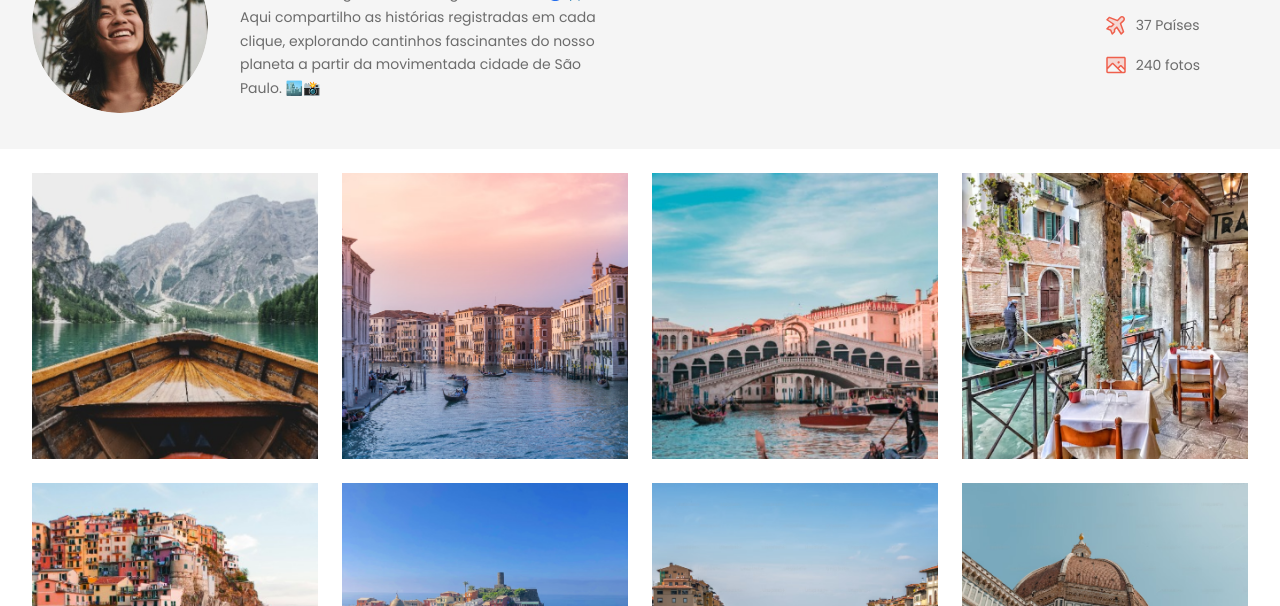
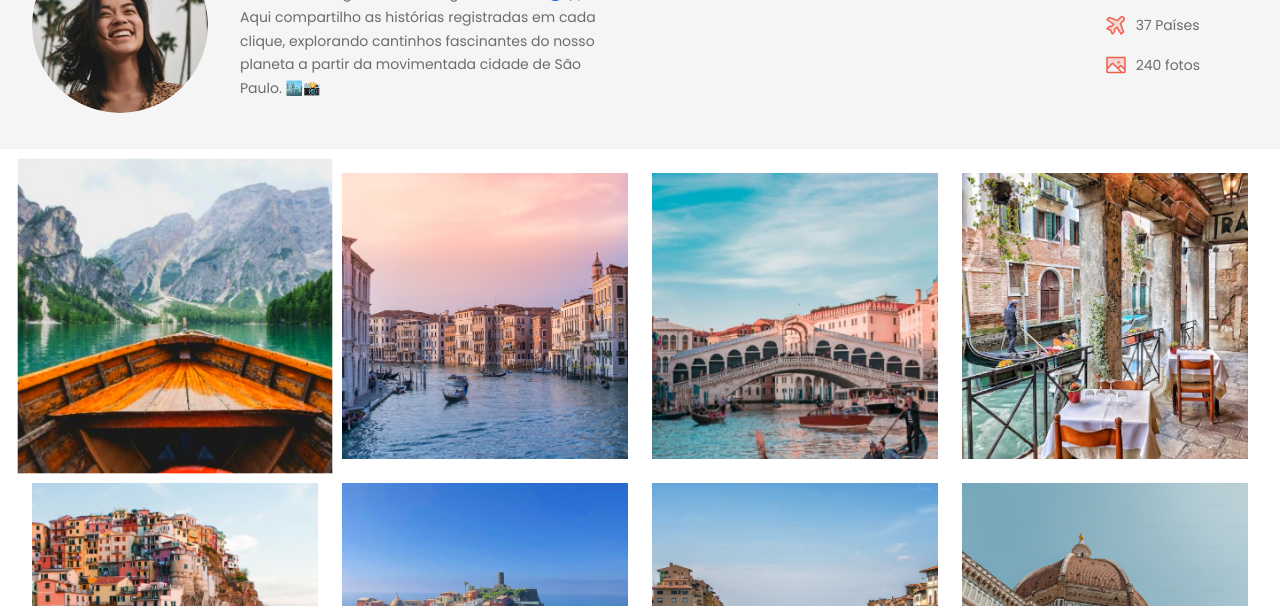
Before and after one commit to RafaeL-Malaquias/projeto-travelgram, a plain HTML site: page index.html in a window 1280 px wide. In both pictures the pointer is over the picture 175 px from the left and 509 px from the top of the page. Shown: the part 194-800 px from the top of the page. Drawn offline with Linux system fonts and the light colour scheme.

Commit message:
Update main.css

```diff
--- a/styles/main.css
+++ b/styles/main.css
@@ -12,5 +12,13 @@ main img {
     width: 286px;
     height: 286px;
     object-fit: cover;
+    cursor: pointer;
 
 }
+main img:hover {
+
+    transform: scale(1.1);
+    transition: transform 0.3s;
+    filter: contrast(101%) saturate(200%);
+
+}
```
